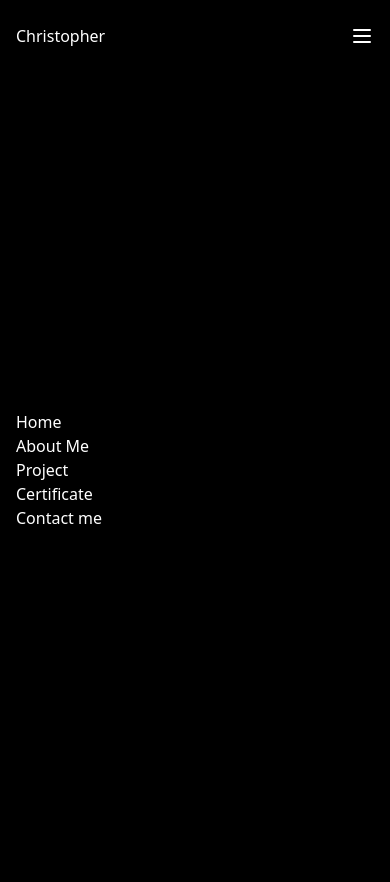
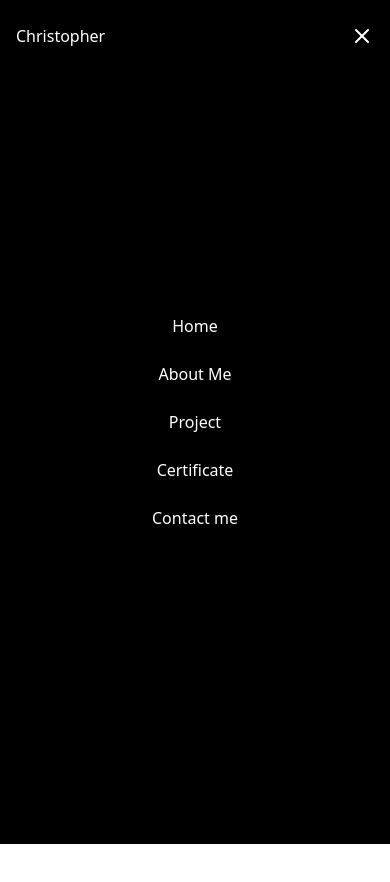
Before and after one commit to Kry765/portfolio, a React (Vite) app: page / in a window 390 px wide. Both pictures are taken after a click on the icon 362 px from the left and 36 px from the top of the page. Shown: the top 882 px of the page. After the commit the page ends 844 px from the top, so only its background shows below. Built offline with nearby package versions, Linux system fonts and the light colour scheme.

Commit message:
add hover and transition in the nav

```diff
--- a/src/components/TopNavbar.tsx
+++ b/src/components/TopNavbar.tsx
@@ -1,5 +1,5 @@
-import { menu } from "../data/menu.json"
-import { Menu } from "lucide-react";
+import { menu } from "../data/menu.json";
+import { Menu, X } from "lucide-react";
 import { useState } from "react";
 
 interface MenuItem {
@@ -8,33 +8,57 @@ interface MenuItem {
 }
 
 export default function TopNavbar() {
-    const [mobileMenu, setMobileMenu] = useState(false)
+  const [mobileMenu, setMobileMenu] = useState(false);
 
   const toggleMobileMenu = () => {
-        setMobileMenu(!mobileMenu)
-    }
-
+    setMobileMenu(!mobileMenu);
+  };
 
   return (
-        <nav className="grid grid-cols-[1fr_auto] py-6 px-4 bg-black text-white ">
-            <div className="cursor-pointer hover:text-[#0F6D95]">
+    <>
+      <nav className="fixed top-0 z-40 w-full bg-black text-white px-4 py-6 flex justify-between items-center">
+        <div className="cursor-pointer hover:text-[#0F6D95] transition-color duration-350">
           <span>Christopher</span>
         </div>
-                <Menu className="text-white flex md:hidden cursor-pointer hover:text-[#0F6D95]" onClick={toggleMobileMenu}/>
-                    <ul className={mobileMenu ? "flex justify-center flex-col min-h-screen gap-x-14" : 'hidden justify-start gap-x-14'}>
+        <ul className="hidden md:flex gap-x-14">
           {(menu as MenuItem[]).map((item) => (
             <li key={item.key}>
-                            <a className="cursor-pointer hover:text-[#0F6D95]">{item.label}</a>
+              <a className="cursor-pointer hover:text-[#0F6D95] transition-color duration-350">
+                {item.label}
+              </a>
             </li>
           ))}
         </ul>
-                <ul className="md:flex hidden justify-start gap-x-14">
+        {mobileMenu ? (
+          <X
+            className="text-white md:hidden cursor-pointer hover:text-[#0F6D95] transition-color duration-350"
+            onClick={toggleMobileMenu}
+          />
+        ) : (
+          <Menu
+            className="text-white md:hidden cursor-pointer hover:text-[#0F6D95] duration-350"
+            onClick={toggleMobileMenu}
+          />
+        )}
+      </nav>
+      <div>
+        <ul
+          className={
+            mobileMenu
+              ? "flex justify-center items-center min-h-screen bg-black text-white transition-transform translate-x-[0%] duration-800 ease-in-out px-4 py-6 flex-col gap-x-14"
+              : "flex items-center min-h-screen bg-black text-white transition-transform translate-x-[-100%] duration-800 ease-in-out justify-center flex-col gap-x-14"
+          }
+        >
           {(menu as MenuItem[]).map((item) => (
-                        <li key={item.key}>
-                            <a className="cursor-pointer hover:text-[#0F6D95]">{item.label}</a>
+            <li
+              key={item.key}
+              className="cursor-pointer hover:text-[#0F6D95] py-3 px-4 duration-350"
+            >
+              <a>{item.label}</a>
             </li>
           ))}
         </ul>
-        </nav>
-    )
+      </div>
+    </>
+  );
 }
--- a/src/style/style.css
+++ b/src/style/style.css
@@ -6,7 +6,3 @@ html,body{
     padding: 0;
 
 }
-
-/* nav{
-    background-image: linear-gradient(to top, #09203f 0%, #537895 100%);
-} */
```
Also changed, not shown: src/components/Headers.tsx (+6 -4 lines). Lines whose indentation alone changed are shown as unchanged.
